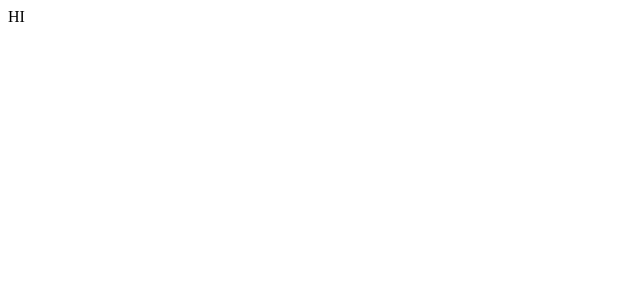
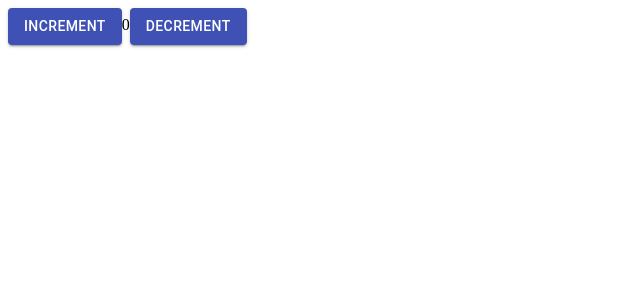
Before and after one commit to hack4impact-mcgill/mu-crm-tool, a React (Create React App) app in the folder frontend/: page / in a window 1280 px wide. Shown: the top 300 px of the page, without its empty margins (0-640 px from the left). Built offline with nearby package versions, Linux system fonts and the light colour scheme.

Commit message:
redux boilerplate

```diff
--- a/frontend/package.json
+++ b/frontend/package.json
@@ -4,6 +4,8 @@
   "private": true,
   "dependencies": {
     "@loadable/component": "^5.14.1",
+    "@material-ui/core": "^4.11.3",
+    "@reduxjs/toolkit": "^1.5.1",
     "@testing-library/jest-dom": "^5.11.8",
     "@testing-library/react": "^11.2.3",
     "@testing-library/user-event": "^12.6.0",
@@ -12,11 +14,14 @@
     "@types/node": "^12.19.12",
     "@types/react": "^16.14.2",
     "@types/react-dom": "^16.9.10",
+    "@types/react-redux": "^7.1.16",
     "@types/react-router-dom": "^5.1.7",
     "react": "^17.0.1",
     "react-dom": "^17.0.1",
+    "react-redux": "^7.2.2",
     "react-router-dom": "^5.2.0",
     "react-scripts": "4.0.1",
+    "redux": "^4.0.5",
     "typescript": "^4.1.3",
     "web-vitals": "^0.2.4"
   },
--- /dev/null
+++ b/frontend/src/components/pages/home/homeSlice.ts
@@ -0,0 +1,33 @@
+import { createSlice, PayloadAction } from '@reduxjs/toolkit'
+import type { RootState } from '../../../redux/store'
+
+interface HomeState {
+    count: number
+}
+
+const initialState: HomeState = {
+    count: 0
+}
+
+export const homeSlice = createSlice({
+    name: 'home',
+    initialState,
+    reducers: {
+        increment: state => {
+            console.log('hi')
+            state.count += 1
+        },
+        decrement: state => {
+            state.count -= 1
+        },
+        incrementByAmount: (state, action: PayloadAction<number>) => {
+            state.count += action.payload
+        },
+    },
+})
+
+export const { increment, decrement, incrementByAmount } = homeSlice.actions
+
+export const selectHome = (state: RootState) => state.home.count
+
+export default homeSlice.reducer
--- a/frontend/src/components/pages/home/index.tsx
+++ b/frontend/src/components/pages/home/index.tsx
@@ -1,9 +1,38 @@
 import React from 'react';
+import Button from '@material-ui/core/Button'
+import { useAppSelector, useAppDispatch } from '../../../redux/hooks'
+import { decrement, increment, selectHome } from './homeSlice'
+
 
 const Home: React.FC = () => {
+    const count = useAppSelector(selectHome)
+    const dispatch = useAppDispatch()
+
+    const onIncrement = () => {
+        dispatch(increment())
+    }
+
+    const onDecrement = () => {
+        dispatch(decrement())
+    }
+
     return (
         <div>
-            HI
+            <Button
+                variant='contained'
+                color='primary'
+                onClick={onIncrement}
+            >
+                increment
+            </Button>
+            {count}
+            <Button
+                variant='contained'
+                color='primary'
+                onClick={onDecrement}
+            >
+                decrement
+            </Button>
         </div>
     )
 }
--- a/frontend/src/context/index.ts
+++ /dev/null
@@ -1,4 +0,0 @@
-import { createContext } from "react"
-
-const Context = createContext({})
-export default Context
--- a/frontend/src/index.tsx
+++ b/frontend/src/index.tsx
@@ -2,10 +2,14 @@ import React from 'react';
 import ReactDOM from 'react-dom';
 import App from './App';
 import reportWebVitals from './reportWebVitals';
+import { store } from './redux/store'
+import { Provider } from 'react-redux';
 
 ReactDOM.render(
   <React.StrictMode>
-    <App />
+    <Provider store={store}>
+        <App />
+    </Provider>
   </React.StrictMode>,
   document.getElementById('root')
 );
--- /dev/null
+++ b/frontend/src/redux/hooks.ts
@@ -0,0 +1,5 @@
+import { TypedUseSelectorHook, useDispatch, useSelector } from 'react-redux'
+import type { RootState, AppDispatch } from './store'
+
+export const useAppDispatch = () => useDispatch<AppDispatch>()
+export const useAppSelector: TypedUseSelectorHook<RootState> = useSelector
--- /dev/null
+++ b/frontend/src/redux/reducer.ts
@@ -0,0 +1,6 @@
+import { combineReducers } from 'redux'
+import homeReducer from '../components/pages/home/homeSlice'
+
+export default combineReducers({
+    home: homeReducer,
+})
--- /dev/null
+++ b/frontend/src/redux/store.ts
@@ -0,0 +1,9 @@
+import { configureStore } from '@reduxjs/toolkit'
+import rootReducer from './reducer'
+
+export const store = configureStore({
+    reducer: rootReducer,
+})
+
+export type RootState = ReturnType<typeof store.getState>
+export type AppDispatch = typeof store.dispatch
```
Also changed, not shown: 1 other file (tests, documents, lock files or other folders).
